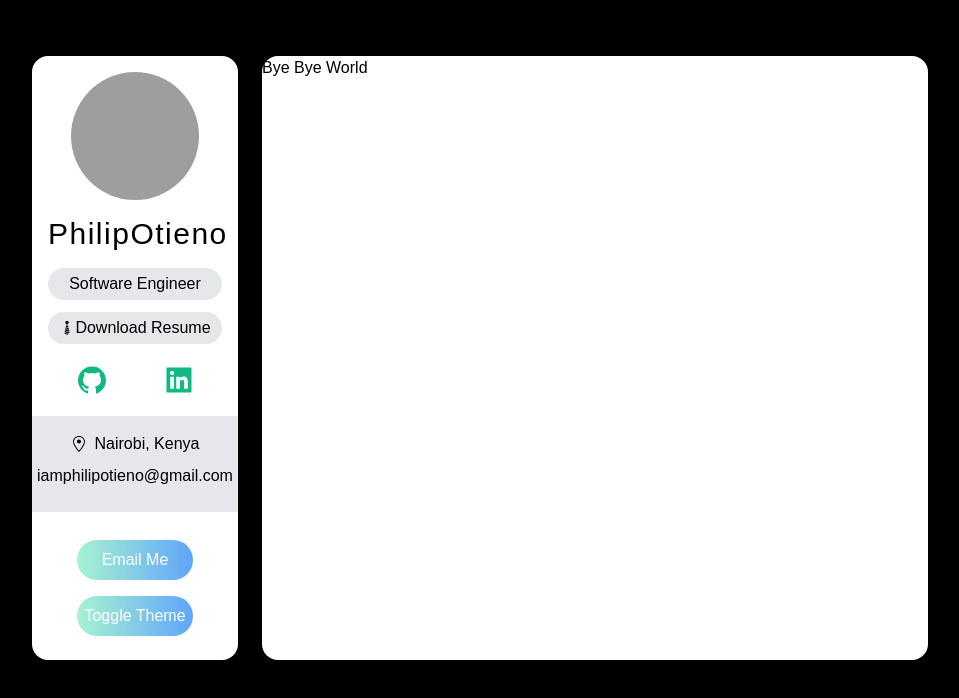
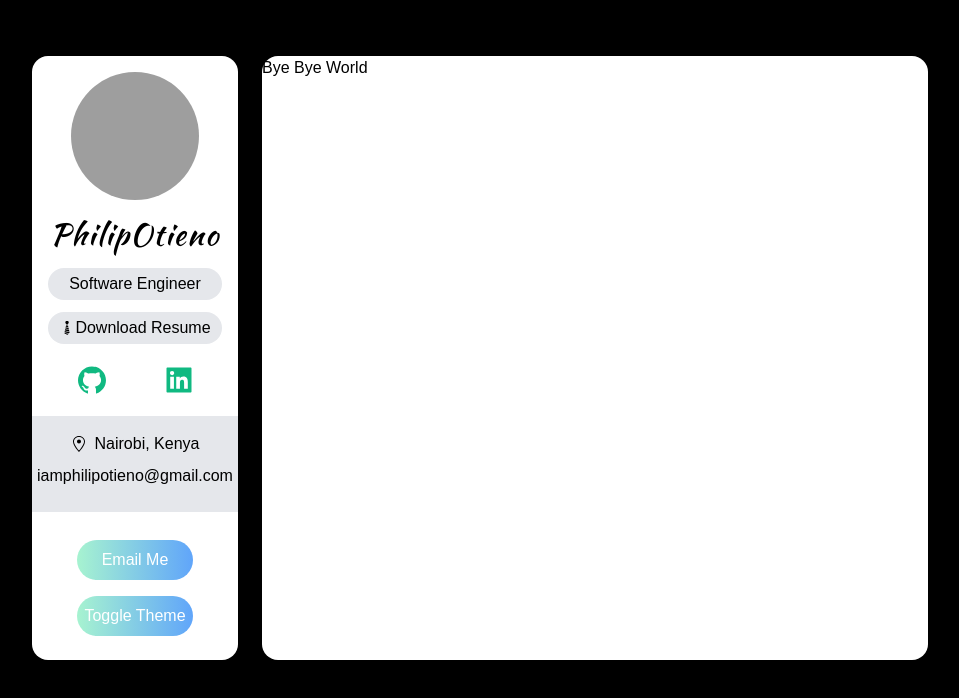
Before and after one commit to Philipotieno/Portfolio-N, a Next.js app: page / in a window 1280 px wide. Shown: the top 698 px of the page, without its empty margins (160-1119 px from the left). Built offline with nearby package versions, Linux system fonts and the light colour scheme; grey boxes are pictures that could not be loaded.

Commit message:
add google font

```diff
--- a/componenets/SideBar.tsx
+++ b/componenets/SideBar.tsx
@@ -11,7 +11,7 @@
         alt="Philip Otieno"
         className="mx-auto w-32 h-32 rounded-full"
       />
-      <h3 className="my-4 text-3xl font-medium tracking-wider">
+      <h3 className="font-kaushan my-4 text-3xl font-medium tracking-wider">
         <span>Philip</span>
         Otieno
       </h3>
--- /dev/null
+++ b/pages/_document.tsx
@@ -0,0 +1,23 @@
+import Document, { Html, Head, Main, NextScript } from 'next/document';
+
+class MyDocument extends Document {
+  render() {
+    return (
+      <Html>
+        <Head>
+          <link rel="preconnect" href="https://fonts.gstatic.com" />
+          <link
+            href="https://fonts.googleapis.com/css2?family=Kaushan+Script&display=swap"
+            rel="stylesheet"
+          />
+        </Head>
+        <body>
+          <Main />
+          <NextScript />
+        </body>
+      </Html>
+    );
+  }
+}
+
+export default MyDocument;
--- a/tailwind.config.js
+++ b/tailwind.config.js
@@ -2,6 +2,9 @@
   purge: ['./pages/**/*.{js,ts,jsx,tsx}', './components/**/*.{js,ts,jsx,tsx}'],
   darkMode: false, // or 'media' or 'class'
   theme: {
+    fontFamily: {
+      'kaushan': ['Kaushan Script'],
+     },
     extend: {},
   },
   variants: {
```
